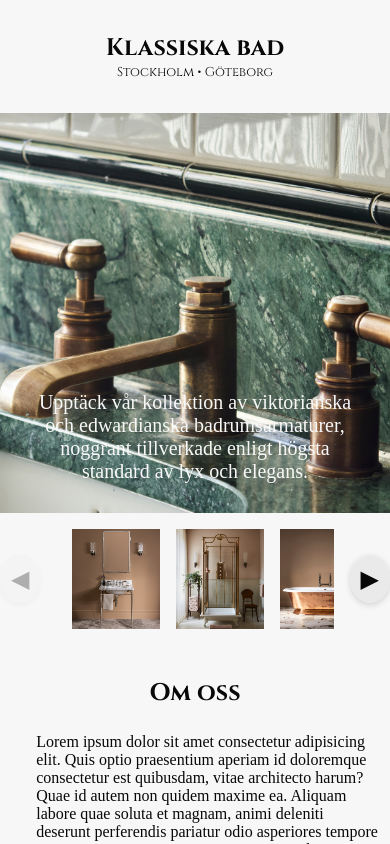
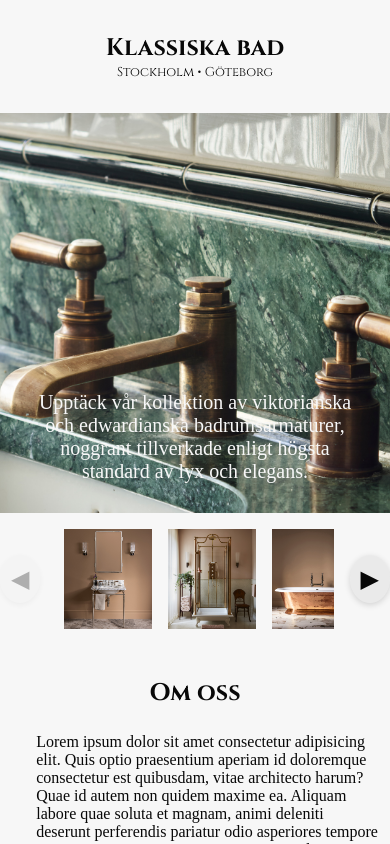
Before and after one commit to jonaru/kb-site, a React (Vite) app: page / in a window 390 px wide. Shown: the top 844 px of the page. Built offline with nearby package versions, Linux system fonts and the light colour scheme; a web font is replaced by a local one.

Commit message:
update mobile style

```diff
--- a/styles/style.css
+++ b/styles/style.css
@@ -179,6 +179,8 @@ body {
     }
     .article-slider {
         gap: 16px;
+        padding-left: 8px;
+        padding-right: 8px;
     }
 
     .slider-arrow {
```
